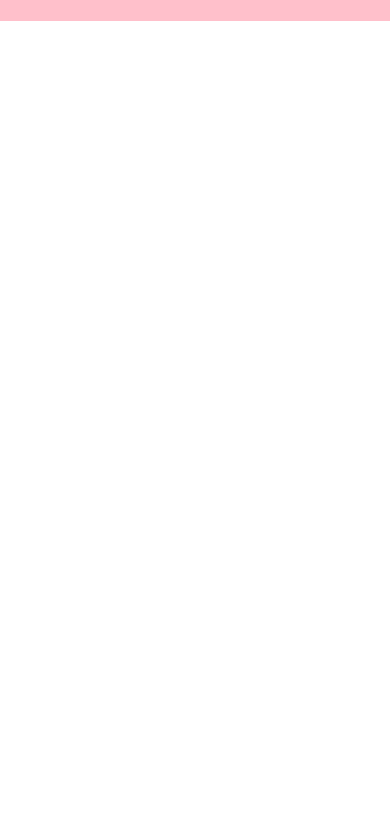
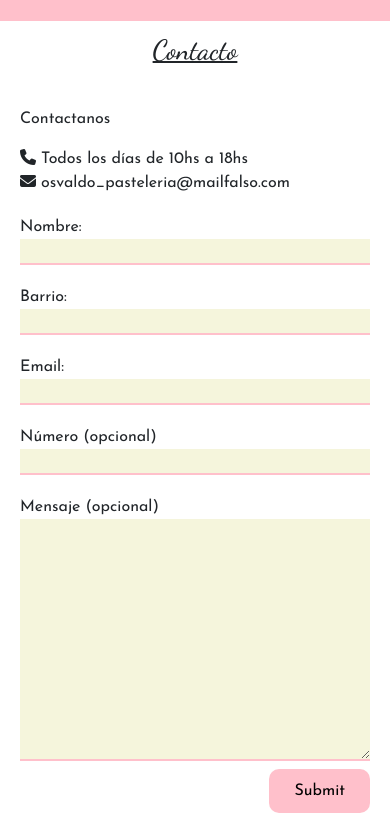
Before and after one commit to EzequielBarrera/Proyecto3-Barrera-Ezequiel, a website: page pages/contacto.html in a window 390 px wide. Shown: the part 136-969 px from the top of the page. Before the commit the page ends 844 px from the top, so only its background shows below. Drawn offline with nearby package versions, Linux system fonts and the light colour scheme.

Commit message:
contacto responsive

```diff
--- a/assets/scss/base/_generales.scss
+++ b/assets/scss/base/_generales.scss
@@ -11,7 +11,6 @@
     width: 100%;
     padding: 0 20px;
     margin-top: 120px;
-
     font-family: $fuenteGral;
 }
 
--- a/assets/scss/base/_media.scss
+++ b/assets/scss/base/_media.scss
@@ -1,3 +1,10 @@
+// CUERPO MARGIN TOP
+@media(max-width:425px){
+    #cuerpo{
+        margin-top: 150px;
+    }
+}
+
 // NAV Y FOOTER GENERAL
 
 @media(min-width:$mobile) and (max-width:$laptop){
@@ -91,3 +98,24 @@
     }
 
 }
+
+// CONTACTO
+@media(min-width:$laptop){
+    h1{
+        font-size: 50px;
+    }
+    .contacto{
+        padding: 0 50px;
+        display: flex;
+        .info-contacto{
+            width: 50%;
+            p{
+                font-size: 20px;
+                letter-spacing: 5px;
+            }
+        }
+        .contacto-form{
+            width: 50%;
+        }
+    }
+}
--- /dev/null
+++ b/assets/scss/pages/_contacto.scss
@@ -0,0 +1,30 @@
+body{
+    main{
+        .contacto{
+            margin: 20px 0;
+            .contacto-form{
+                .form{
+                    margin-top: 20px;
+                    width: 100%;
+                    input, textarea{
+                        width: 100%;
+                        background-color: beige;
+                        outline: none;
+                        border: none;
+                        border-bottom: 2px solid map-get($colores, color-nav );
+                    }
+                }
+                .sub-btn{
+                    display: flex;
+                    justify-content: end;
+                    input{
+                        padding: 10px 25px;
+                        border-radius: 10px;
+                        background-color: map-get($colores, color-nav );
+                        border: none;
+                    }
+                }
+            }
+        }
+    }
+}
--- a/assets/scss/pages/_index.scss
+++ b/assets/scss/pages/_index.scss
@@ -31,6 +31,12 @@ body {
                             background-color: beige;
                         }
                     }
+
+                    button:hover {
+                        background-color: rgba(220, 20, 60, 0.377);
+                        color: white;
+                        transition: all ease 0.1s
+                    }
                 }
             }
 
--- a/assets/scss/style.scss
+++ b/assets/scss/style.scss
@@ -6,6 +6,7 @@
 @import './utilities/extend';
 
 @import './pages/index';
+@import './pages/contacto';
 
 @import './components/header';
 @import './components/footer';
--- a/pages/contacto.html
+++ b/pages/contacto.html
@@ -48,16 +48,20 @@
                                         href="../index.html">Inicio</a>
                                 </li>
                                 <li class="nav-item">
-                                    <a class="border-warning border rounded nav-link shadow p-3 mb-2" href="./locales.html">¡Visitanos!</a>
+                                    <a class="border-warning border rounded nav-link shadow p-3 mb-2"
+                                        href="./locales.html">¡Visitanos!</a>
                                 </li>
                                 <li class="nav-item">
-                                    <a class="border-warning border rounded nav-link shadow p-3 mb-2" href="./contacto.html">¡Contactanos!</a>
+                                    <a class="border-warning border rounded nav-link shadow p-3 mb-2"
+                                        href="./contacto.html">¡Contactanos!</a>
                                 </li>
                                 <li class="nav-item">
-                                    <a class="border-warning border rounded nav-link shadow p-3 mb-2" href="./campus.html">¡Estudiá con nosotros!</a>
+                                    <a class="border-warning border rounded nav-link shadow p-3 mb-2"
+                                        href="./campus.html">¡Estudiá con nosotros!</a>
                                 </li>
                                 <li class="nav-item">
-                                    <a class="border-warning border rounded nav-link shadow p-3 mb-2" href="./rrhh.html">¡Trabajá con nosotros!</a>
+                                    <a class="border-warning border rounded nav-link shadow p-3 mb-2"
+                                        href="./rrhh.html">¡Trabajá con nosotros!</a>
                                 </li>
                             </ul>
                             <ul class="navbar-nav d-flex justify-content-around flex-row row row-cols-2">
@@ -120,7 +124,61 @@
             </nav>
         </div>
     </header>
+    <main id="cuerpo">
+        <h1>
+            Contacto
+        </h1>
+        <section class="contacto">
+            <div class="info-contacto">
+                <p>
+                    Contactanos
+                </p>
+                <ul>
+                    <li>
+                        <i class="fa-solid fa-phone"></i>
+                        Todos los días de 10hs a 18hs
+                    </li>
+                    <li>
+                        <i class="fa-solid fa-envelope"></i>
+                        osvaldo_pasteleria@mailfalso.com
+                    </li>
+                </ul>
+            </div>
+            <div class="contacto-form">
+                <form>
+                    <div class="form">
+                        <label for="name">Nombre:</label>
+                        <br>
+                        <input required type="text">
+                    </div>
+                    <div class="form">
+                        <label for="barrio">Barrio:</label>
+                        <br>
+                        <input required type="text">
+                    </div>
+                    <div class="form">
+                        <label for="email">Email:</label>
+                        <br>
+                        <input required type="email">
+                    </div>
+                    <div class="form">
+                        <label for="numero">Número (opcional)</label>
+                        <br>
+                        <input type="number">
+                    </div>
+                    <div class="form">
+                        <label for="message">Mensaje (opcional)</label>
+                        <br>
+                        <textarea name="message" id="message" rows="10"></textarea>
+                    </div>
+                    <div class="sub-btn">
+                        <input type="submit">
+                    </div>
 
+                </form>
+            </div>
+        </section>
+    </main>
     <footer id="pie-dt">
         <div class="pie-dt">
             <div class="pie-dt-contacto">
```
Also changed, not shown: assets/css/style.css, 1 other file.
